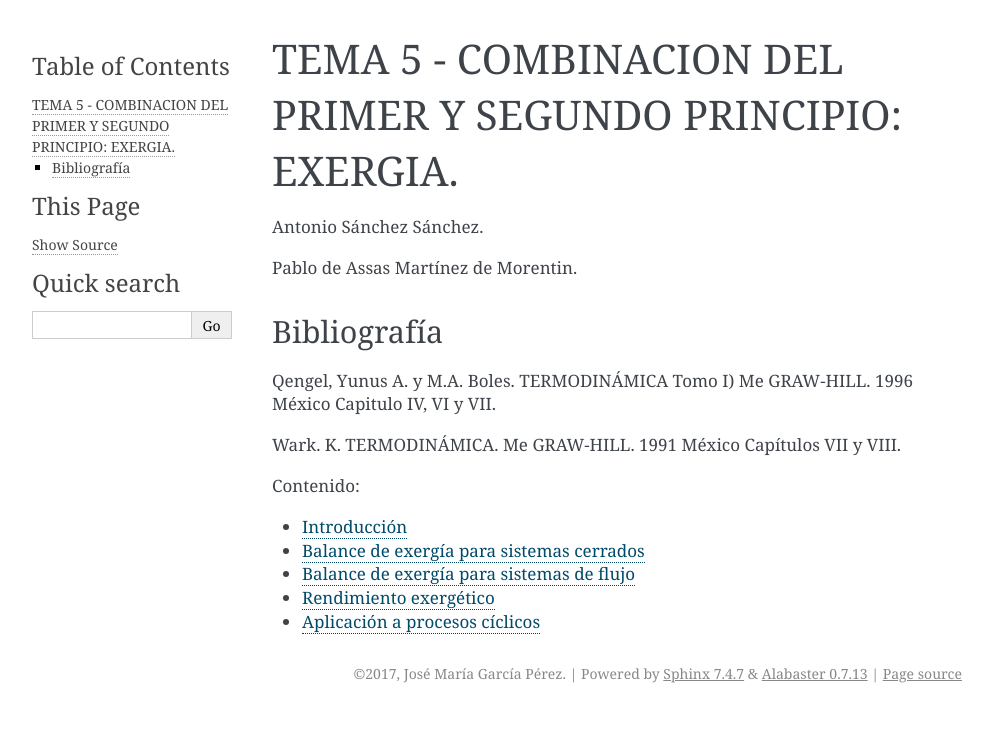
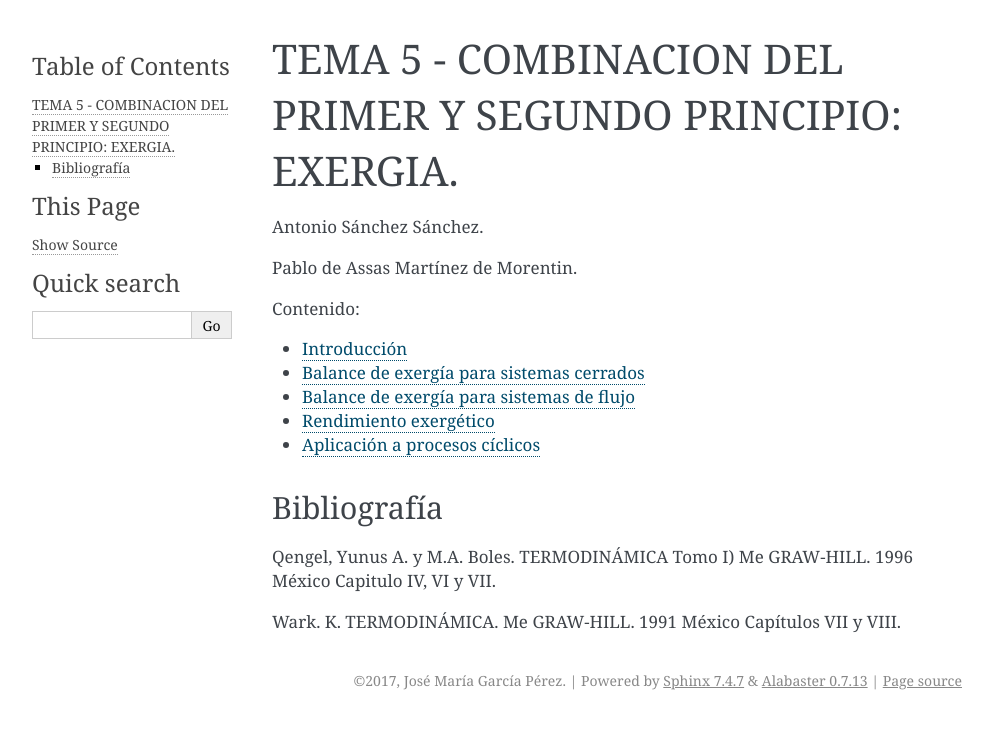
Before and after one commit to mantielero/termodinamica, a Sphinx documentation site: the page built from source/exergia.rst, in a window 1280 px wide. Shown: the top 729 px of the page, without its empty margins (148-1141 px from the left). Built offline with Sphinx 7.4.7, drawn with Linux system fonts in a browser that asks for light colours; part of the change alters nothing that is shown.

```diff
--- a/source/exergia.rst
+++ b/source/exergia.rst
@@ -5,13 +5,6 @@ Antonio Sánchez Sánchez.
 
 Pablo de Assas Martínez de Morentin.
 
-
-Bibliografía
-------------
-
-Qengel, Yunus A. y M.A. Boles. TERMODINÁMICA Tomo I) Me GRAW-HILL. 1996 México Capitulo IV, VI y VII.
-
-Wark. K. TERMODINÁMICA. Me GRAW-HILL. 1991 México Capítulos VII y VIII.
 
 .. toctree::
    :maxdepth: 1
@@ -22,3 +15,10 @@ Wark. K. TERMODINÁMICA. Me GRAW-HILL. 1991 México Capítulos VII y VIII.
    exergia_balance_sistemas_abiertos
    exergia_rendimiento
    exergia_procesos_ciclicos
+
+Bibliografía
+------------
+
+Qengel, Yunus A. y M.A. Boles. TERMODINÁMICA Tomo I) Me GRAW-HILL. 1996 México Capitulo IV, VI y VII.
+
+Wark. K. TERMODINÁMICA. Me GRAW-HILL. 1991 México Capítulos VII y VIII.
```
